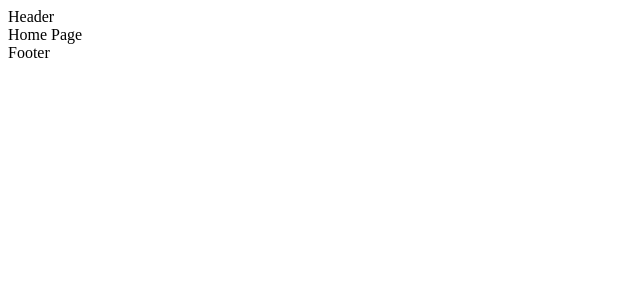
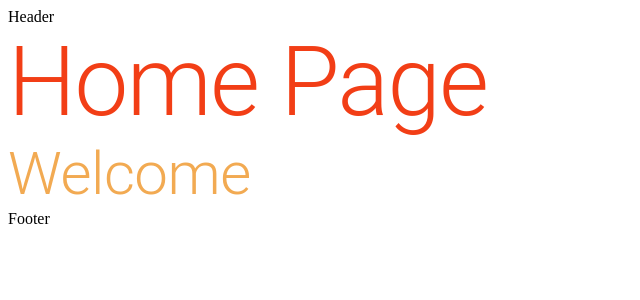
Before and after one commit to blue-print-creates/blueprint_website, a React (Create React App) app in the folder client/: page / in a window 1280 px wide. Shown: the top 300 px of the page, without its empty margins (0-640 px from the left). Built offline with nearby package versions, Linux system fonts and the light colour scheme.

Commit message:
Added custom theme

```diff
--- a/client/package.json
+++ b/client/package.json
@@ -3,6 +3,8 @@
   "version": "0.1.0",
   "private": true,
   "dependencies": {
+    "@emotion/react": "^11.4.1",
+    "@emotion/styled": "^11.3.0",
     "@mui/material": "^5.0.3",
     "@testing-library/jest-dom": "^5.14.1",
     "@testing-library/react": "^11.2.7",
--- a/client/src/components/Home.jsx
+++ b/client/src/components/Home.jsx
@@ -1,4 +1,5 @@
 import React from "react";
+import { Typography } from "@mui/material";
 
 // Home Page
 // -Intro Video
@@ -8,7 +9,12 @@ import React from "react";
 const Home = () => {
     return(
         <div className="home">
-            Home Page
+            <Typography variant="h1" color="primary">
+                Home Page
+            </Typography>
+            <Typography variant="h2" color="secondary">
+                Welcome
+            </Typography>
         </div>
     )
 }
--- a/client/src/index.js
+++ b/client/src/index.js
@@ -1,6 +1,23 @@
 import React from 'react';
 import ReactDOM from 'react-dom';
+import { createTheme, ThemeProvider } from '@mui/material/styles';
 
 import App from './App';
 
-ReactDOM.render(<App />, document.getElementById('root'));
+const theme = createTheme({
+    palette: {
+        primary: {
+            main: "#F23E16"
+        },
+
+        secondary: {
+            main: "#F2AA52"
+        }
+    }
+})
+
+ReactDOM.render(
+    <ThemeProvider theme={theme}>
+        <App />
+    </ThemeProvider>
+    ,document.getElementById('root'));
```
Also changed, not shown: 1 other file (tests, documents, lock files or other folders).
